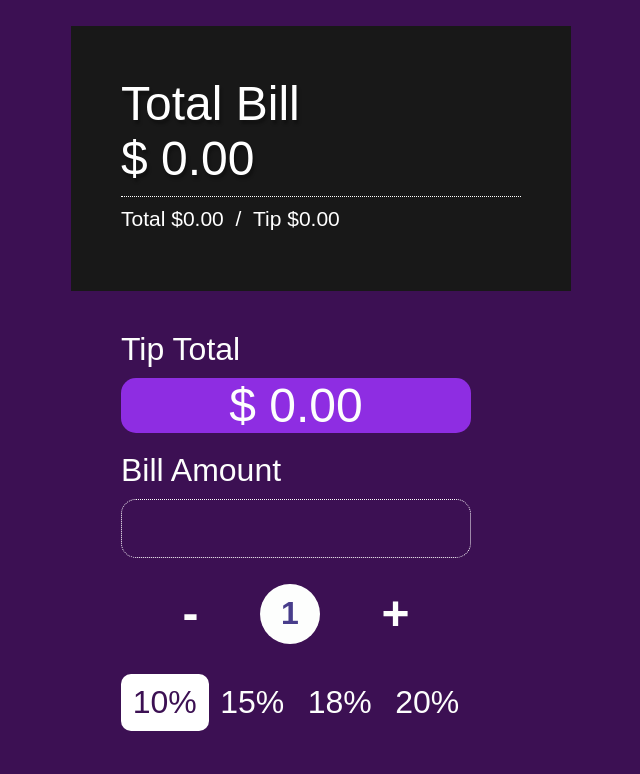
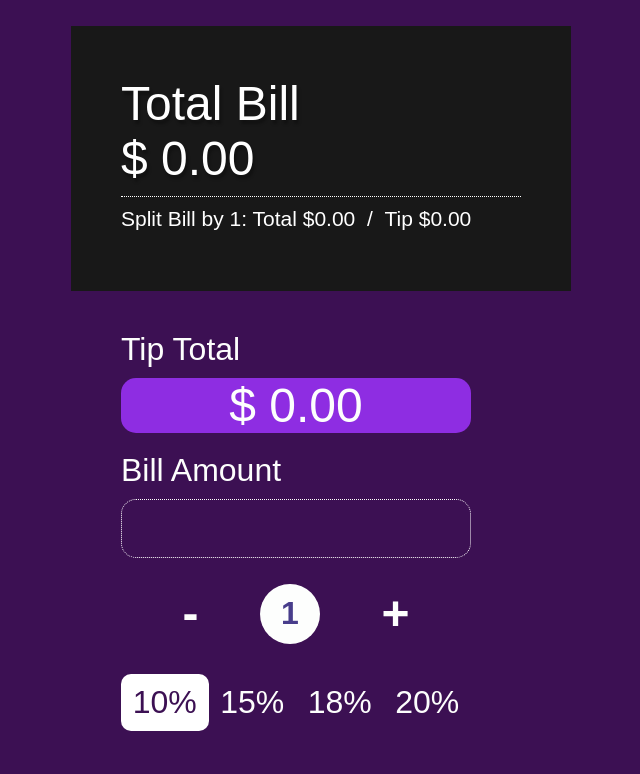
Before and after one commit to jamesdesigns/react-calculator, a React (Create React App) app: page / in a window 1280 px wide. Shown: the top 774 px of the page, without its empty margins (369-1009 px from the left). Built offline with nearby package versions, Linux system fonts and the light colour scheme.

Commit message:
Add the text Split Bill by partyCount

```diff
--- a/src/Results.js
+++ b/src/Results.js
@@ -15,6 +15,7 @@ const Results = (props) => {
 				<span>$ {props.costPerPerson.toFixed(2)}</span>
 			</li>
 			<li className="col-2">
+                <span>Split Bill by {partyCount}: </span>
 				<span>Total </span>
 				<span>$</span><span>{(billTotal / partyCount).toFixed(2)}</span>
                 <span>&nbsp; / &nbsp;</span>
```
